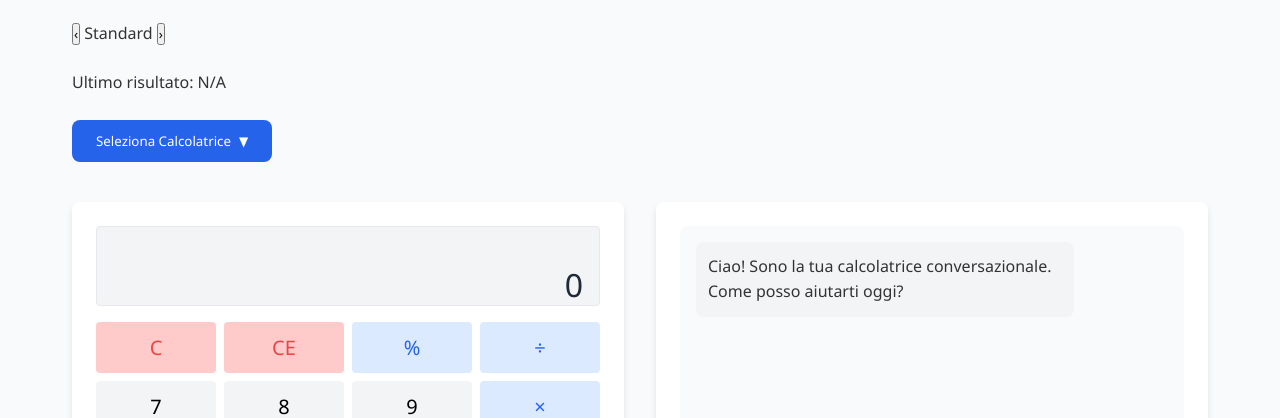
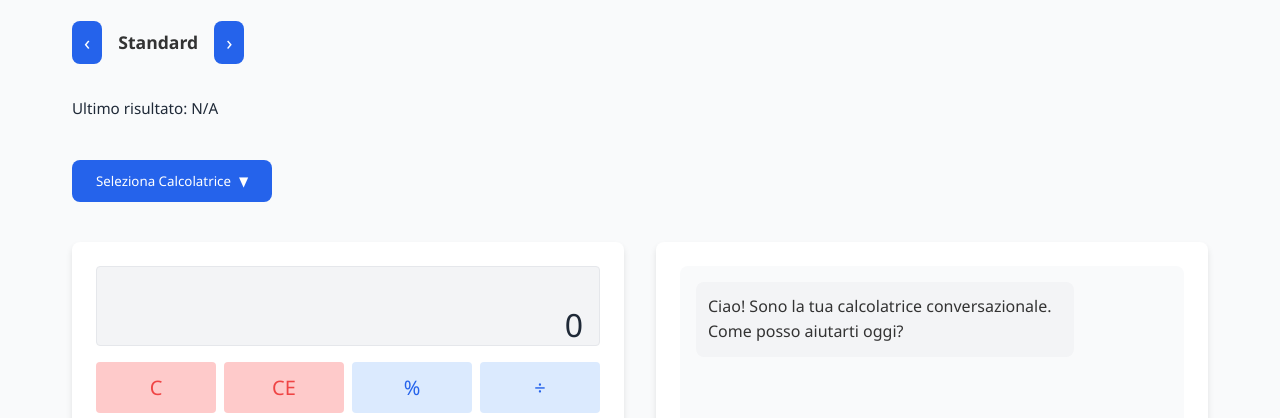
Before and after one commit to AndreaAzzarello/calculator-gpt, a plain HTML site: page index.html in a window 1280 px wide. Shown: the part 349-767 px from the top of the page. Drawn offline with Linux system fonts and the light colour scheme.

Commit message:
Update style.css

```diff
--- a/style.css
+++ b/style.css
@@ -553,3 +553,30 @@ label {
     font-size: 0.9rem;
     color: #4b5563;
 }
+/* Navigazione tra calcolatrici */
+.calculator-navigation {
+  display: flex;
+  align-items: center;
+  gap: 1rem;
+  margin-bottom: 0.5rem;
+}
+.nav-btn {
+  background: var(--primary-color);
+  color: white;
+  border: none;
+  padding: 0.5rem 0.75rem;
+  font-size: 1.25rem;
+  border-radius: var(--border-radius);
+  cursor: pointer;
+}
+#calculatorName {
+  font-weight: 600;
+  font-size: 1.1rem;
+}
+
+/* Ultimo risultato */
+.last-result-container {
+  font-size: 0.95rem;
+  color: var(--dark-color);
+  margin-bottom: 1rem;
+}
```
